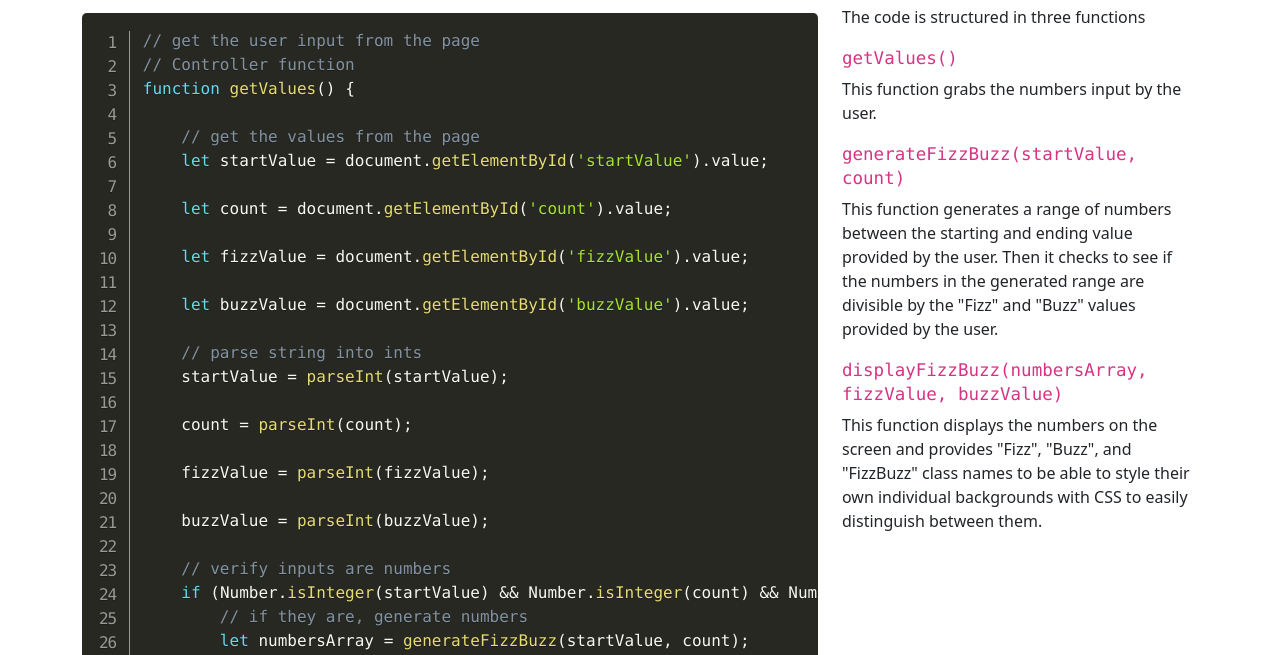
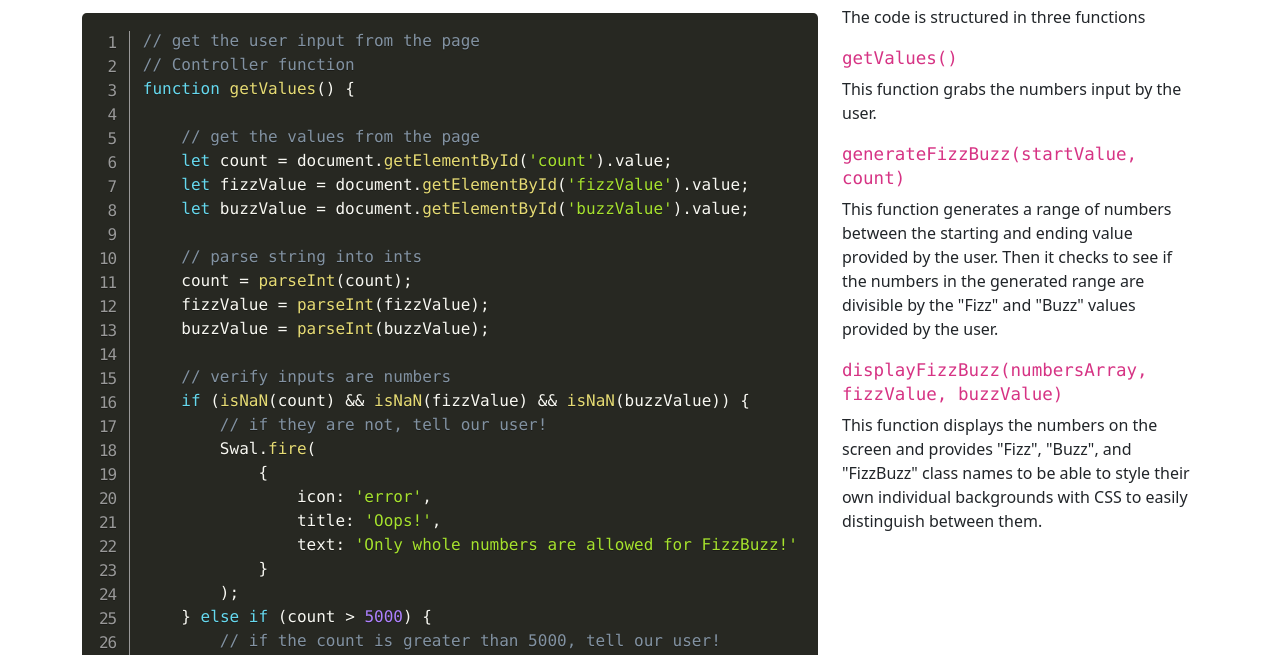
Before and after one commit to curtisdhenley/ch-fizzbuzz, a plain HTML site: page code.html in a window 1280 px wide. Shown: the part 145-800 px from the top of the page. Drawn offline with nearby package versions, Linux system fonts and the light colour scheme.

Commit message:
adjusted the code page to reflect the changes

```diff
--- a/code.html
+++ b/code.html
@@ -84,65 +84,54 @@
                         function getValues() {
 
                             // get the values from the page
-                            let startValue = document.getElementById('startValue').value;
-
                             let count = document.getElementById('count').value;
-
                             let fizzValue = document.getElementById('fizzValue').value;
-
                             let buzzValue = document.getElementById('buzzValue').value;
 
                             // parse string into ints
-                            startValue = parseInt(startValue);
-
                             count = parseInt(count);
-
                             fizzValue = parseInt(fizzValue);
-
                             buzzValue = parseInt(buzzValue);
 
                             // verify inputs are numbers
-                            if (Number.isInteger(startValue) && Number.isInteger(count) && Number.isInteger(fizzValue) && Number.isInteger(buzzValue)) {
-                                // if they are, generate numbers
-                                let numbersArray = generateFizzBuzz(startValue, count);
-
+                            if (isNaN(count) && isNaN(fizzValue) && isNaN(buzzValue)) {
+                                // if they are not, tell our user!
+                                Swal.fire(
+                                    {
+                                        icon: 'error',
+                                        title: 'Oops!',
+                                        text: 'Only whole numbers are allowed for FizzBuzz!'
+                                    }
+                                );
+                            } else if (count > 5000) {
+                                // if the count is greater than 5000, tell our user!
+                                Swal.fire(
+                                    {
+                                        icon: 'error',
+                                        title: 'Oops!',
+                                        text: 'Hey pal, I can\'t count that high!'
+                                    }
+                                );
+                            } else {
+                                // if they are numbers, generate numbers
+                                let fizzBuzzArray = generateFizzBuzz(count, fizzValue, buzzValue);
                                 // then display them on the page
-                                displayFizzBuzz(numbersArray, fizzValue, buzzValue);
-
-                                } else if (startValue &lt;= 0) {
-                                    // if the start is less than or equal to 0, tell our user!
-                                    Swal.fire(
-                                        {
-                                            icon: 'error' ,
-                                            title: 'Oops!' ,
-                                            text: 'Only whole numbers greater than 0 are allowed for FizzBuzz!'
-                                        }
-                                    );
-                                } else {
-                                    // if they are not, tell our user!
-                                    Swal.fire(
-                                        {
-                                            icon: 'error' ,
-                                            title: 'Oops!' ,
-                                            text: 'Only whole numbers are allowed for FizzBuzz!'
-                                        }
-                                    );
-                                }
+                                displayFizzBuzz(fizzBuzzArray);
                             }
+                        }
 
                         // generate our numbers
                         // Logic function
-                        function generateFizzBuzz(start, end, fizz, buzz) {
+                        function generateFizzBuzz(end, fizz, buzz) {
 
                             let tableHTML = '';
 
-                            for (let i = start; i <= end; i++) {
+                            for (let i = 1; i <= end; i++) {
 
                                 let value=i;
                                 let className='' ;
 
-                                if (value % fizz===0 && value % buzz===0 && value
-                                !=0) {
+                                if (value % (fizz * buzz) ===0 && value != 0) {
                                      value='FizzBuzz';
                                      className = 'fizzBuzz';
                                 } else if (value % buzz===0 && value !=0) {
```
